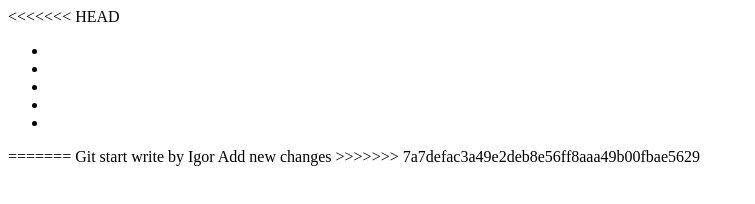
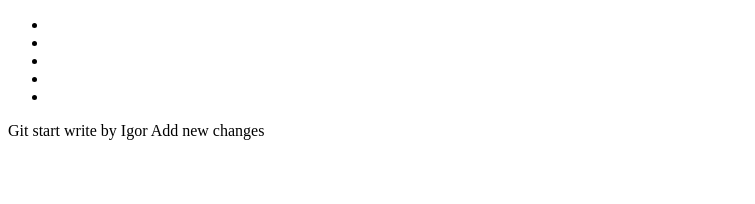
Before and after one commit to AleksandrGunko/git_start, a plain HTML site: page index.html in a window 1280 px wide. Shown: the whole page, without its empty margins (0-755 px from the left). Drawn offline with Linux system fonts and the light colour scheme.

Commit message:
Fix merge

```diff
--- a/index.html
+++ b/index.html
@@ -5,7 +5,7 @@
 </head>
 <body>
 
-<<<<<<< HEAD
+
  <ul>
  	<li></li>
  	<li></li>
@@ -13,12 +13,12 @@
  	<li></li>
  	<li></li>
  </ul>
-=======
+
 Git start write by  Igor
 
-  Add new changes
+ Add new changes
 
->>>>>>> 7a7defac3a49e2deb8e56ff8aaa49b00fbae5629
+
 
 
 </body>
```
